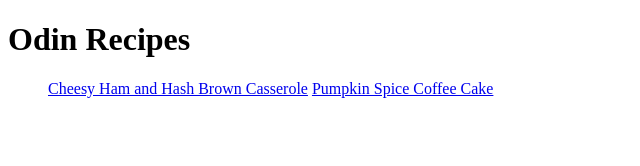
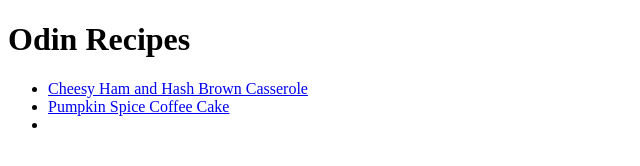
Before and after one commit to Conflictive/odin-recipes, a plain HTML site: page index.html in a window 1280 px wide. Shown: the whole page, without its empty margins (0-640 px from the left). Drawn offline with Linux system fonts and the light colour scheme.

Commit message:
Refactor index.html to properly wrap recipe links in list items

```diff
--- a/index.html
+++ b/index.html
@@ -9,9 +9,9 @@
     <body>
         <h1>Odin Recipes</h1>
         <ul>
-            <a href="./recipes/hash_brown.html">Cheesy Ham and Hash Brown Casserole</a>
-            <a href="./recipes/coffee_cake.html">Pumpkin Spice Coffee Cake</a>
-            <a href=""></a>
+            <li><a href="./recipes/hash_brown.html">Cheesy Ham and Hash Brown Casserole</a></li>
+            <li><a href="./recipes/coffee_cake.html">Pumpkin Spice Coffee Cake</a></li>
+            <li><a href=""></a></li>
         </ul>
 
     </body>
```
